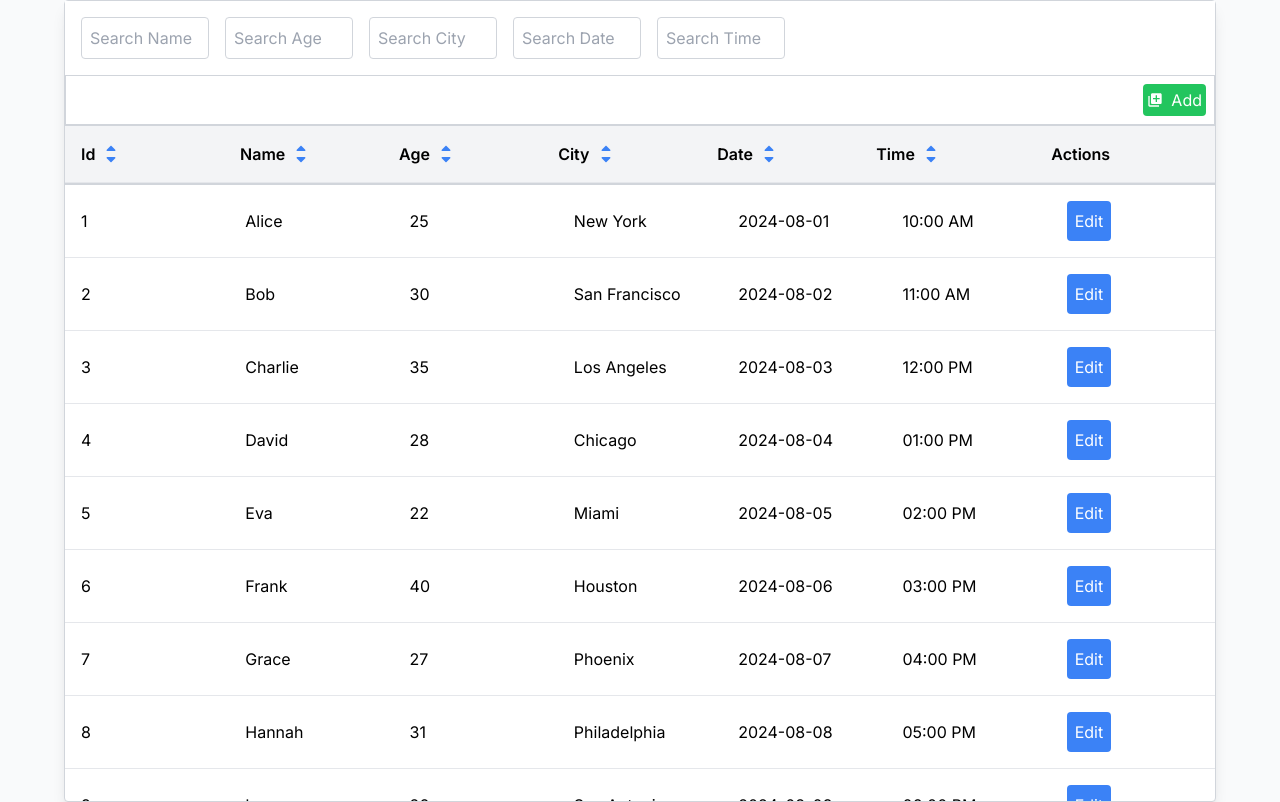
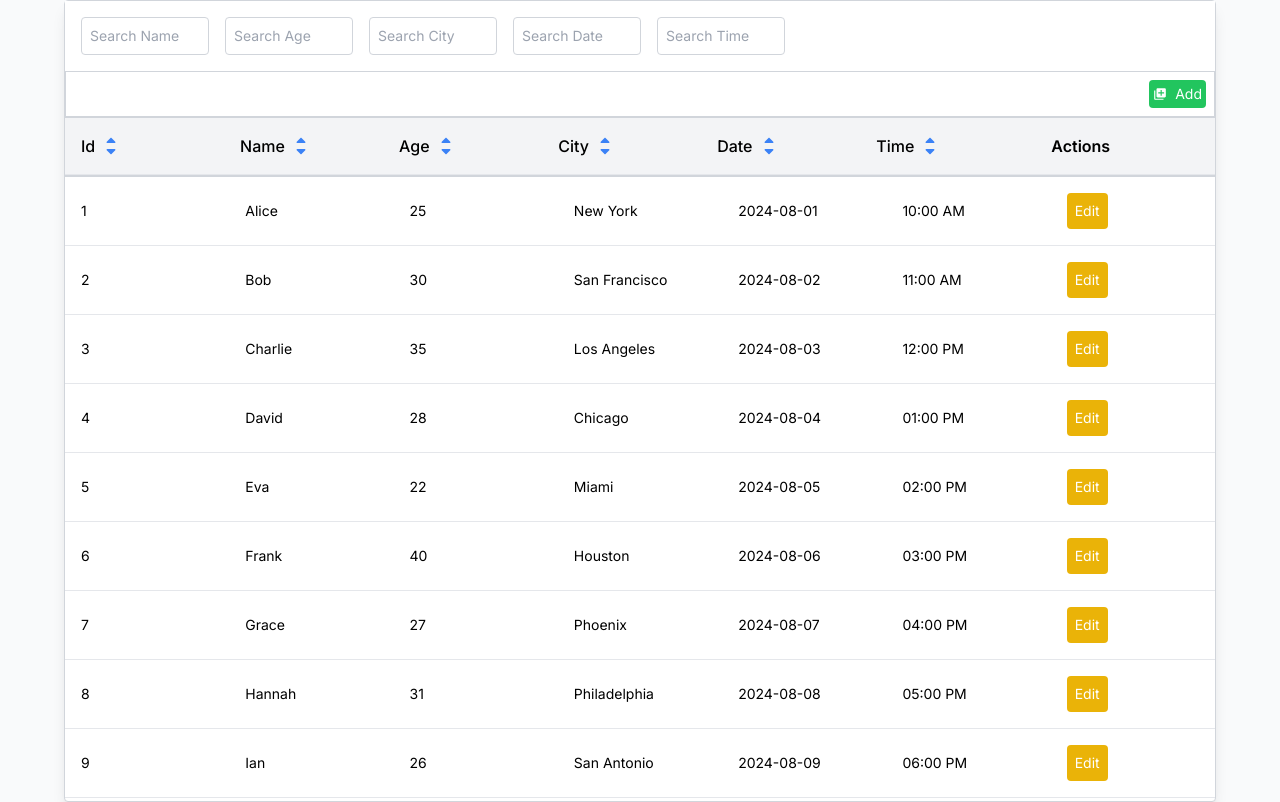
Before and after one commit to Anuj9675/react-components, a Next.js app: page / in a window 1280 px wide. Built offline with nearby package versions, Linux system fonts and the light colour scheme.

Commit message:
Give adding functionality of rows with automatic adjustment in position

```diff
--- a/components/data-table/DataTable.tsx
+++ b/components/data-table/DataTable.tsx
@@ -2,6 +2,7 @@
 import React, { useState } from 'react';
 import { DataTableHeader } from './DataTableHeader';
 import { DataRow, DataTableProps } from '@/types/dataTableTypes';
+import { MdLibraryAdd } from 'react-icons/md';
 
 export const DataTable: React.FC<DataTableProps> = ({ data }) => {
   const [filterTextName, setFilterTextName] = useState<string>('');
@@ -45,15 +46,40 @@ export const DataTable: React.FC<DataTableProps> = ({ data }) => {
     if (newRow) {
       setRows(prevRows => {
         const updatedRows = prevRows.map(row => (row.id === newRow.id ? newRow : row));
-        return updatedRows.sort((a, b) => a.id - b.id);
+        return updatedRows.sort((a, b) => a.id - b.id); // Ensure rows are sorted by ID
       });
       setNewRow(null);
       setEditingRowId(null);
     }
   };
 
+  const handleEditSaveClick = () => {
+    if (editingRowId !== null && newRow) {
+      setRows(prevRows => {
+        const updatedRows = prevRows.map(row =>
+          row.id === editingRowId ? { ...row, ...newRow } : row
+        );
+        return updatedRows.sort((a, b) => a.id - b.id); // Ensure rows are sorted by ID
+      });
+      setEditingRowId(null);
+      setNewRow(null);
+    }
+  };
+
+  const handleCancelClick = () => {
+    if (newRow) {
+      setRows(prevRows => prevRows.filter(row => row.id !== newRow.id));
+      setNewRow(null);
+    }
+    setEditingRowId(null);
+  };
+
   const handleEditClick = (rowId: number) => {
     setEditingRowId(rowId);
+    const rowToEdit = rows.find(row => row.id === rowId);
+    if (rowToEdit) {
+      setNewRow(rowToEdit);
+    }
   };
 
   const handleDeleteClick = () => {
@@ -65,15 +91,8 @@ export const DataTable: React.FC<DataTableProps> = ({ data }) => {
 
   const handleChange = (e: React.ChangeEvent<HTMLInputElement | HTMLSelectElement>) => {
     const { name, value } = e.target;
-    if (editingRowId !== null) {
-      setRows(prevRows =>
-        prevRows.map(row =>
-          row.id === editingRowId ? { ...row, [name]: value } : row
-        )
-      );
-      if (newRow && editingRowId === newRow.id) {
-        setNewRow({ ...newRow, [name]: value });
-      }
+    if (newRow) {
+      setNewRow(prev => prev ? { ...prev, [name]: value } : null);
     }
   };
 
@@ -150,10 +169,12 @@ export const DataTable: React.FC<DataTableProps> = ({ data }) => {
                 onDeleteClick={handleDeleteClick}
                 isEditing={editingRowId !== null}
                 setIsEditing={setEditingRowId}
+                onSaveClick={handleSaveClick}
+                isSaveEnabled={false} // Disable header save button
               />
             </div>
             <div className="flex-grow overflow-auto">
-              <table className="w-full min-w-full table-fixed border-t shadow border-gray-300 text-xs sm:text-sm md:text-base">
+              <table className="w-full min-w-full table-fixed border-t shadow border-gray-300 text-xs sm:text-sm md:text-sm">
                 <tbody>
                   {sortedData.map((row) => (
                     <tr key={row.id} className="hover:bg-gray-100">
@@ -165,7 +186,7 @@ export const DataTable: React.FC<DataTableProps> = ({ data }) => {
                           {(editingRowId === row.id) ? (
                             <input
                               name={column}
-                              value={row[column as keyof DataRow]}
+                              value={newRow ? newRow[column as keyof DataRow] : ''}
                               onChange={handleChange}
                               className="border border-gray-300 rounded p-2 w-full"
                             />
@@ -176,16 +197,24 @@ export const DataTable: React.FC<DataTableProps> = ({ data }) => {
                       ))}
                       <td className="p-4 border-b text-left w-1/6">
                         {editingRowId === row.id ? (
-                          <button
-                            onClick={handleSaveClick}
-                            className="bg-green-500 text-white rounded p-2 text-xs sm:text-sm md:text-base"
-                          >
-                            Save
-                          </button>
+                          <>
+                            <button
+                              onClick={handleEditSaveClick}
+                              className="bg-green-500 hover:bg-green-600 text-white rounded p-2 text-xs sm:text-sm md:text-sm"
+                            >
+                              Save
+                            </button>
+                            <button
+                              onClick={handleCancelClick}
+                              className="bg-red-500 hover:bg-red-600 text-white rounded p-2 text-xs sm:text-sm md:text-sm ml-2"
+                            >
+                              Delete
+                            </button>
+                          </>
                         ) : (
                           <button
                             onClick={() => handleEditClick(row.id)}
-                            className="bg-blue-500 text-white rounded p-2 text-xs sm:text-sm md:text-base"
+                            className="bg-yellow-500 hover:bg-yellow-600 text-white rounded p-2 text-xs sm:text-sm md:text-sm"
                           >
                             Edit
                           </button>
--- a/components/data-table/DataTableHeader.tsx
+++ b/components/data-table/DataTableHeader.tsx
@@ -69,35 +69,35 @@ export const DataTableHeader: React.FC<DataTableHeaderProps> = ({
             placeholder="Search Name"
             value={filterTextName}
             onChange={(e) => handleFilterChange('Name', e.target.value)}
-            className="border border-gray-300 rounded p-2 text-sm sm:text-base md:text-md w-full md:w-32"
+            className="border border-gray-300 rounded p-2 text-sm sm:text-base md:text-sm w-full md:w-32"
           />
           <input
             type="text"
             placeholder="Search Age"
             value={filterTextAge}
             onChange={(e) => handleFilterChange('Age', e.target.value)}
-            className="border border-gray-300 rounded p-2 text-sm sm:text-base md:text-md w-full md:w-32"
+            className="border border-gray-300 rounded p-2 text-sm sm:text-base md:text-sm w-full md:w-32"
           />
           <input
             type="text"
             placeholder="Search City"
             value={filterTextCity}
             onChange={(e) => handleFilterChange('City', e.target.value)}
-            className="border border-gray-300 rounded p-2 text-sm sm:text-base md:text-md w-full md:w-32"
+            className="border border-gray-300 rounded p-2 text-sm sm:text-base md:text-sm w-full md:w-32"
           />
           <input
             type="text"
             placeholder="Search Date"
             value={filterTextDate}
             onChange={(e) => handleFilterChange('Date', e.target.value)}
-            className="border border-gray-300 rounded p-2 text-sm sm:text-base md:text-md w-full md:w-32"
+            className="border border-gray-300 rounded p-2 text-sm sm:text-base md:text-sm w-full md:w-32"
           />
           <input
             type="text"
             placeholder="Search Time"
             value={filterTextTime}
             onChange={(e) => handleFilterChange('Time', e.target.value)}
-            className="border border-gray-300 rounded p-2 text-sm sm:text-base md:text-md w-full  md:w-32"
+            className="border border-gray-300 rounded p-2 text-sm sm:text-base md:text-sm w-full md:w-32"
           />
         </div>
       </div>
@@ -107,8 +107,8 @@ export const DataTableHeader: React.FC<DataTableHeaderProps> = ({
             onClick={onAddClick}
             className="bg-green-500 text-white flex items-center space-x-2 p-1 rounded"
           >
-            <MdLibraryAdd className='text-sm sm:text-base md:text-md' />
-            <span className='text-sm sm:text-base md:text-md'>Add</span>
+            <MdLibraryAdd className='text-sm ' />
+            <span className='text-sm'>Add</span>
           </button>
         </div>
       </div>
@@ -117,7 +117,7 @@ export const DataTableHeader: React.FC<DataTableHeaderProps> = ({
           {columns.map((column, index) => (
             <div
               key={column}
-              className={`flex text-left font-semibold cursor-pointer ${index === 0 ? 'w-1/6' : 'w-1/6'}`}
+              className={`flex text-left font-medium cursor-pointer ${index === 0 ? 'w-1/6' : 'w-1/6'}`}
             >
               <div className="flex items-center">
                 <span className="mr-2">{column.charAt(0).toUpperCase() + column.slice(1)}</span>
--- a/types/dataTableTypes.ts
+++ b/types/dataTableTypes.ts
@@ -29,6 +29,8 @@ export interface DataTableHeaderProps {
   onAddClick: any;
   isEditing: any;
   setIsEditing: any;
+  onSaveClick: () => void;
+  isSaveEnabled: boolean;
 }
 
 export interface DataTableProps {
```
